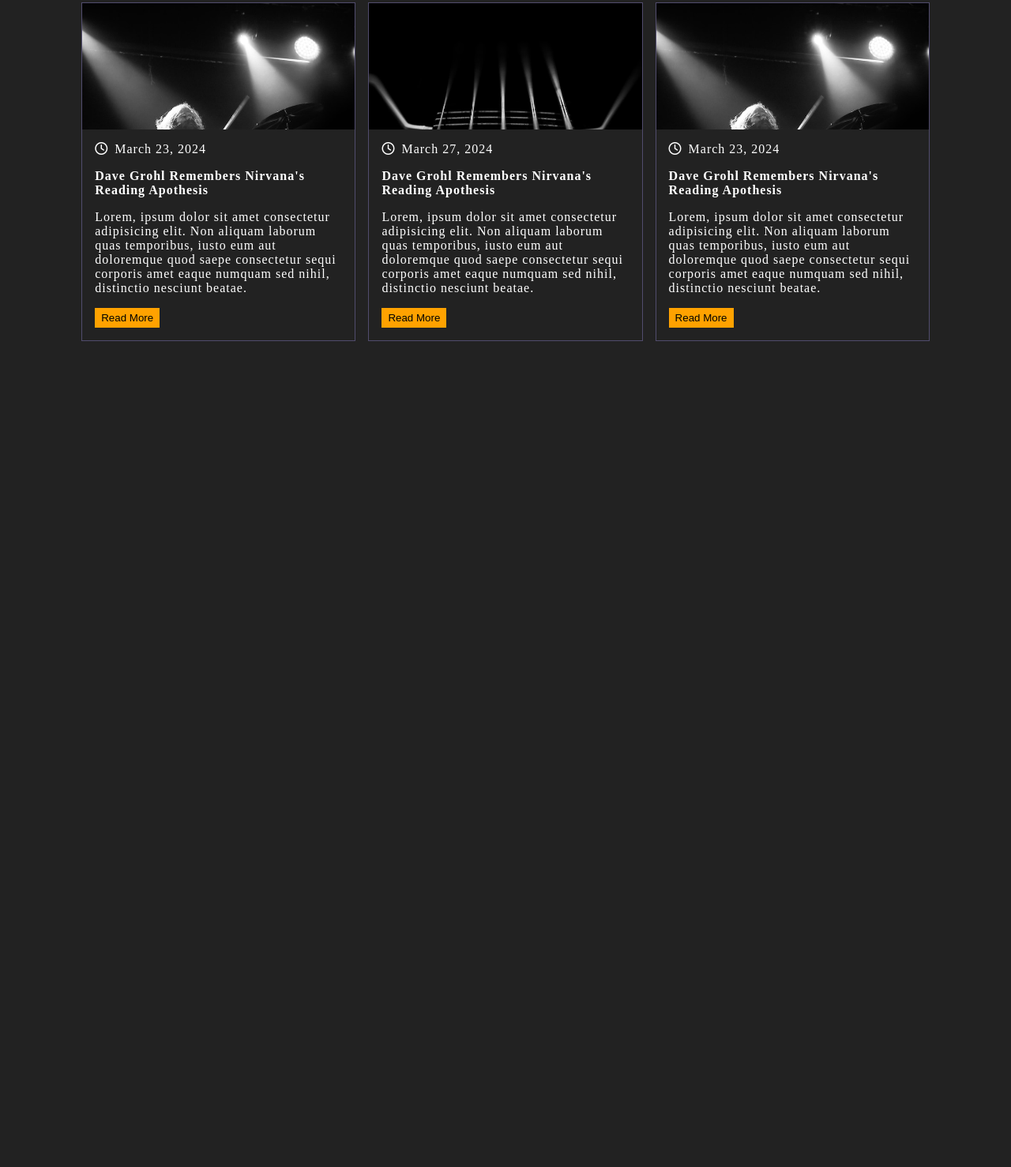
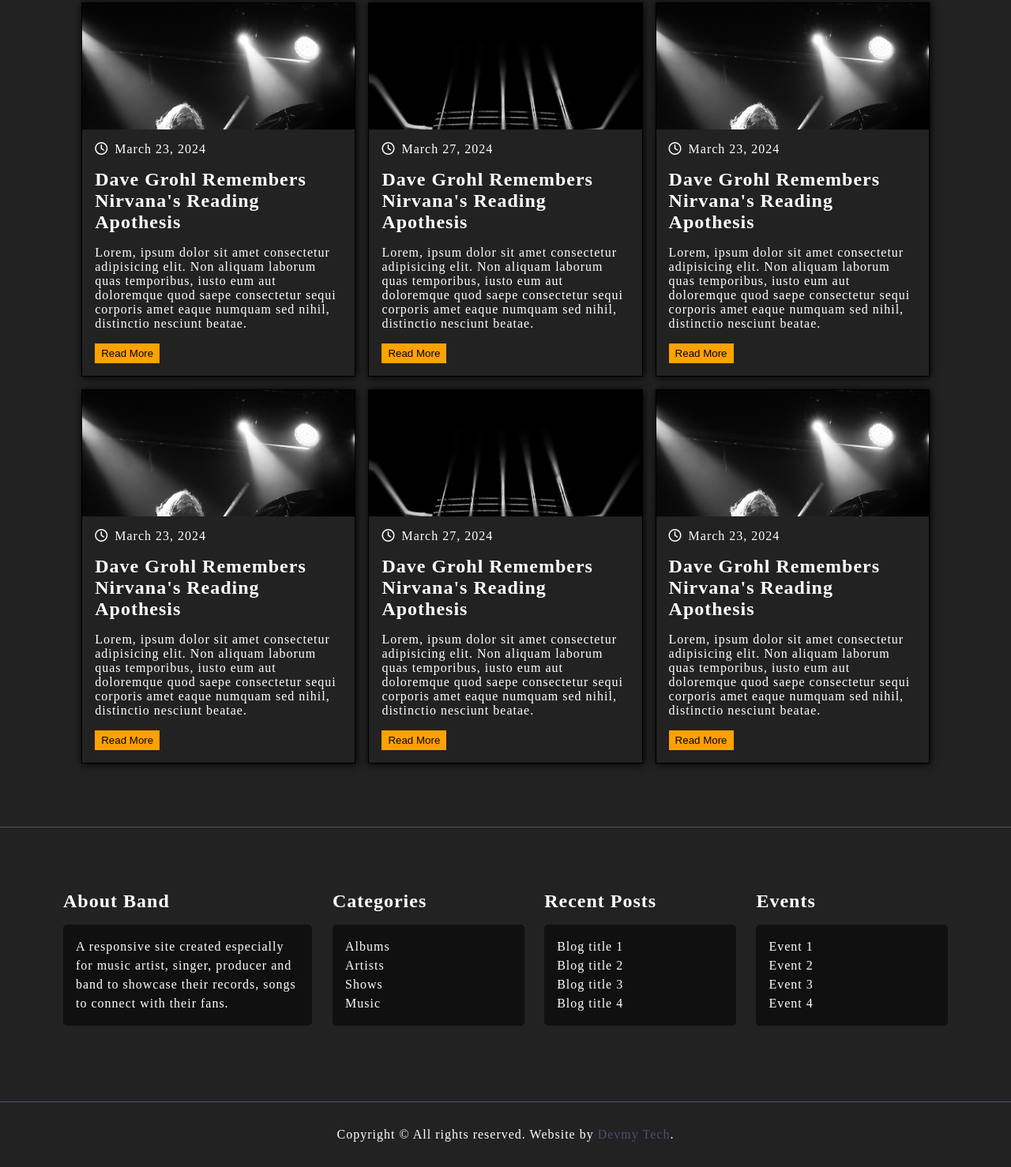
Before and after one commit to KrystalJean/band-site, a plain HTML site: page index.html in a window 1280 px wide. Shown: the part 3331-4809 px from the top of the page at 79% size. Before the commit the page ends 3779 px from the top, so only its background shows below. Drawn offline with Linux system fonts and the light colour scheme.

Commit message:
getting sleepy

```diff
--- a/index.html
+++ b/index.html
@@ -84,8 +84,6 @@
       </div>
 
     </div>
-
-
 
   </section>
 
@@ -203,7 +201,9 @@
             <p class="date">March 23, 2024</p>
           </div>
           <h4>Dave Grohl Remembers Nirvana's Reading Apothesis</h4>
-          <p>Lorem, ipsum dolor sit amet consectetur adipisicing elit. Non aliquam laborum quas temporibus, iusto eum aut doloremque quod saepe consectetur sequi corporis amet eaque numquam sed nihil, distinctio nesciunt beatae.</p>
+          <p>Lorem, ipsum dolor sit amet consectetur adipisicing elit. Non aliquam laborum quas temporibus, iusto eum
+            aut doloremque quod saepe consectetur sequi corporis amet eaque numquam sed nihil, distinctio nesciunt
+            beatae.</p>
           <div class="btn-wrapper">
             <button class="btn-primary">Read More</button>
           </div>
@@ -221,7 +221,9 @@
             <p class="date">March 27, 2024</p>
           </div>
           <h4>Dave Grohl Remembers Nirvana's Reading Apothesis</h4>
-          <p>Lorem, ipsum dolor sit amet consectetur adipisicing elit. Non aliquam laborum quas temporibus, iusto eum aut doloremque quod saepe consectetur sequi corporis amet eaque numquam sed nihil, distinctio nesciunt beatae.</p>
+          <p>Lorem, ipsum dolor sit amet consectetur adipisicing elit. Non aliquam laborum quas temporibus, iusto eum
+            aut doloremque quod saepe consectetur sequi corporis amet eaque numquam sed nihil, distinctio nesciunt
+            beatae.</p>
           <div class="btn-wrapper">
             <button class="btn-primary">Read More</button>
           </div>
@@ -238,7 +240,68 @@
             <p class="date">March 23, 2024</p>
           </div>
           <h4>Dave Grohl Remembers Nirvana's Reading Apothesis</h4>
-          <p>Lorem, ipsum dolor sit amet consectetur adipisicing elit. Non aliquam laborum quas temporibus, iusto eum aut doloremque quod saepe consectetur sequi corporis amet eaque numquam sed nihil, distinctio nesciunt beatae.</p>
+          <p>Lorem, ipsum dolor sit amet consectetur adipisicing elit. Non aliquam laborum quas temporibus, iusto eum
+            aut doloremque quod saepe consectetur sequi corporis amet eaque numquam sed nihil, distinctio nesciunt
+            beatae.</p>
+          <div class="btn-wrapper">
+            <button class="btn-primary">Read More</button>
+          </div>
+        </div>
+      </li>
+
+
+      <li class="blog-item">
+        <div class="img-wrapper">
+          <img src="./images/drummer.jpg" alt="">
+        </div>
+        <div class="content-wrapper">
+          <div class="flex-wrapper">
+            <i class="fa-regular fa-clock"></i>
+            <p class="date">March 23, 2024</p>
+          </div>
+          <h4>Dave Grohl Remembers Nirvana's Reading Apothesis</h4>
+          <p>Lorem, ipsum dolor sit amet consectetur adipisicing elit. Non aliquam laborum quas temporibus, iusto eum
+            aut doloremque quod saepe consectetur sequi corporis amet eaque numquam sed nihil, distinctio nesciunt
+            beatae.</p>
+          <div class="btn-wrapper">
+            <button class="btn-primary">Read More</button>
+          </div>
+        </div>
+
+      </li>
+
+      <li class="blog-item">
+        <div class="img-wrapper">
+          <img src="./images/jason-d-IBvJJ8lcpD4-unsplash.jpg" alt="">
+        </div>
+        <div class="content-wrapper">
+          <div class="flex-wrapper">
+            <i class="fa-regular fa-clock"></i>
+            <p class="date">March 27, 2024</p>
+          </div>
+          <h4>Dave Grohl Remembers Nirvana's Reading Apothesis</h4>
+          <p>Lorem, ipsum dolor sit amet consectetur adipisicing elit. Non aliquam laborum quas temporibus, iusto eum
+            aut doloremque quod saepe consectetur sequi corporis amet eaque numquam sed nihil, distinctio nesciunt
+            beatae.</p>
+          <div class="btn-wrapper">
+            <button class="btn-primary">Read More</button>
+          </div>
+        </div>
+      </li>
+
+      <li class="blog-item">
+        <div class="img-wrapper">
+          <img src="./images/drummer.jpg" alt="">
+        </div>
+        <div class="content-wrapper">
+          <div class="flex-wrapper">
+            <i class="fa-regular fa-clock"></i>
+            <p class="date">March 23, 2024</p>
+          </div>
+          <h4>Dave Grohl Remembers Nirvana's Reading Apothesis</h4>
+          <p>Lorem, ipsum dolor sit amet consectetur adipisicing elit. Non aliquam laborum quas temporibus, iusto eum
+            aut doloremque quod saepe consectetur sequi corporis amet eaque numquam sed nihil, distinctio nesciunt
+            beatae.</p>
           <div class="btn-wrapper">
             <button class="btn-primary">Read More</button>
           </div>
@@ -248,6 +311,48 @@
     </ul>
   </section>
 
+  <footer id="footer">
+    <div class="container">
+      <div class="column">
+        <h4 class="header">About Band</h4>
+        <p class="content">A responsive site created especially for music artist, singer, producer and band to showcase
+          their records, songs to connect with their fans.</p>
+      </div>
+      <div class="column">
+        <h4 class="header">Categories</h4>
+        <ul class="content nav-links">
+          <li><a href="#">Albums</a></li>
+          <li><a href="#">Artists</a></li>
+          <li><a href="#">Shows</a></li>
+          <li><a href="#">Music</a></li>
+        </ul>
+      </div>
+      <div class="column">
+        <h4 class="header">Recent Posts</h4>
+        <ul class="content blog-links">
+          <li><a href="#">Blog title 1</a></li>
+          <li><a href="#">Blog title 2</a></li>
+          <li><a href="#">Blog title 3</a></li>
+          <li><a href="#">Blog title 4</a></li>
+        </ul>
+      </div>
+      <div class="column">
+        <h4 class="header">Events</h4>
+        <ul class="content event-links">
+          <li><a href="#">Event 1</a></li>
+          <li><a href="#">Event 2</a></li>
+          <li><a href="#">Event 3</a></li>
+          <li><a href="#">Event 4</a></li>
+        </ul>
+      </div>
+    </div>
+  </footer>
+  <div class="sub-footer container">
+    <p>
+      Copyright © All rights reserved. Website by <a href="">Devmy Tech</a>.
+    </p>
+  </div>
+
 </body>
 
 </html>
--- a/style.css
+++ b/style.css
@@ -26,6 +26,10 @@ h2 {
 
 h3 {
   font-size: 3rem;
+}
+
+h4 {
+  font-size: 1.5rem;
 }
 
 img {
@@ -258,6 +262,7 @@ li {
 /* BLOGS */
 #news h3 {
   text-align: center;
+  text-shadow: #000000 0px 4px;
   padding: 3rem 0;
 }
 
@@ -266,10 +271,12 @@ li {
   flex-wrap: wrap;
   gap: 1rem;
   justify-content: center;
+  margin-bottom: 4rem;
 }
 
 .blog-item {
-  border: #514c6d solid 1px;
+  border: #000000 solid 1px;
+  box-shadow: #000000 1px 1px 10px;
   width: 31%;
 }
 
@@ -288,9 +295,44 @@ li {
   margin: 0 auto 0 0;
 }
 
+/* FOOTER */
+footer {
+  padding: 4rem 0;
+  border-top: #514c6d 1px solid;
+  border-bottom: #514c6d 1px solid;
+}
 
+footer .container {
+  display: grid;
+  grid-template-columns: 1.3fr repeat(3, 1fr);
+  gap: 1.6rem;
+}
 
-@media (max-width: 767px) {
+footer .column .content {
+  background-color: #101010;
+  border-radius: 5px;
+  margin: 1rem 0;
+  line-height: 1.5rem;
+  padding: 1rem;
+}
+
+.sub-footer {
+  text-align: center;
+}
+
+.sub-footer p {
+  padding: 1rem 0;
+}
+
+.sub-footer a {
+  color: #514c6d;
+}
+
+@media (max-width: 850px) {
+
+  .container {
+    padding: 1rem 3rem;
+  }
 
   h3 {
     font-size: 2.5rem;
@@ -305,8 +347,14 @@ li {
     display: none;
   }
 
+  .shows-list {
+    gap: 2rem;
+  }
+
   .shows-list li {
-    width: 90%;
+    width: 100%;
+    display: grid;
+    justify-content: center;
     font-size: x-large;
   }
 
@@ -321,4 +369,26 @@ li {
     width: 48%;
   }
 
+  footer .container {
+    grid-template-columns: repeat(2, 1fr);
+    gap: 1rem;
+  }
+
+
 }
+
+@media (max-width: 428px) {
+
+  .blog-list {
+    gap: 2rem;
+  }
+
+  .blog-item {
+    width: 100%;
+  }
+
+  footer .container {
+    grid-template-columns: 1fr;
+  }
+
+}
```
